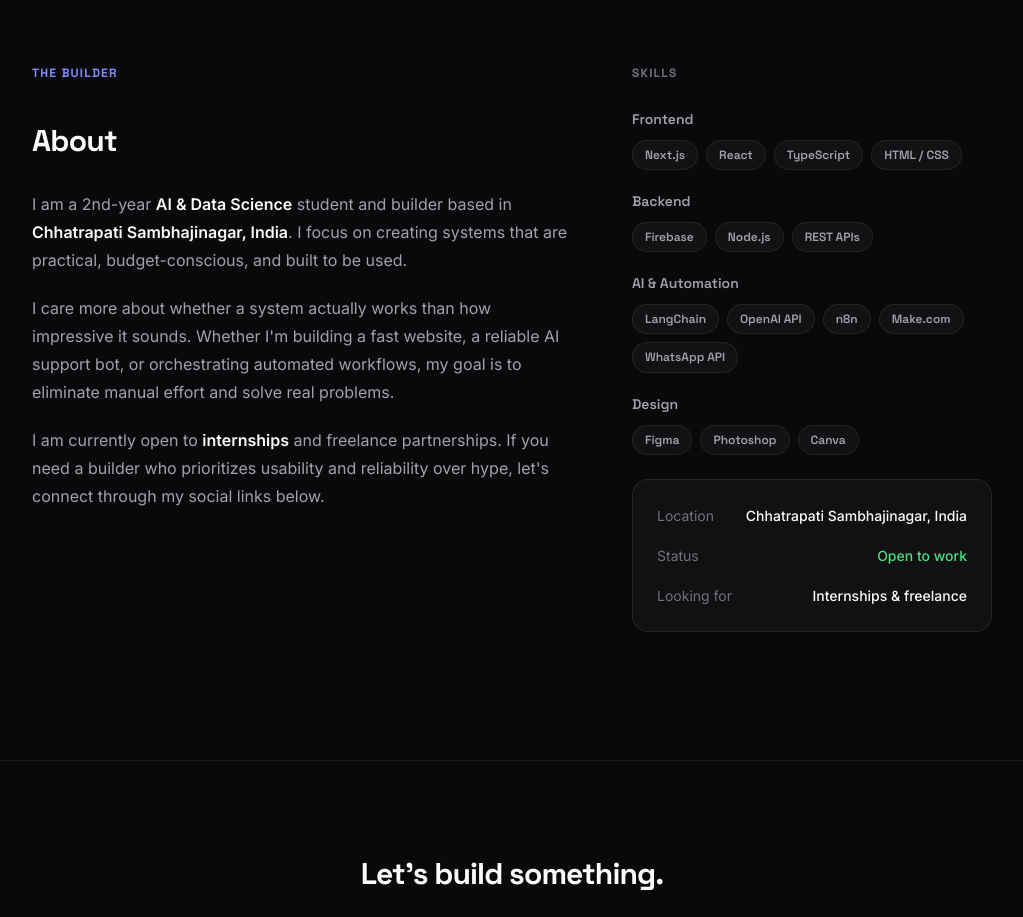
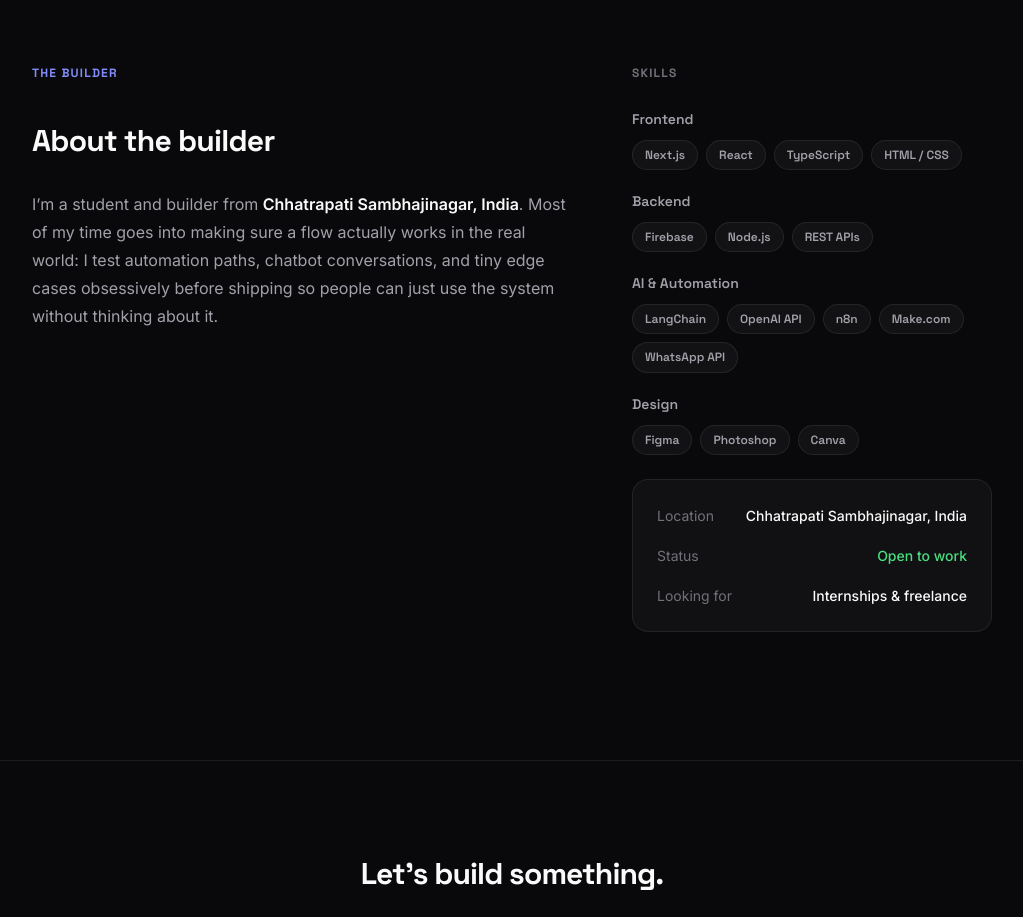
Before and after one commit to SanghpalBhakte/Personal-Porfolio-V2, a React (Vite) app: page / in a window 1280 px wide. Shown: the part 4280-5197 px from the top of the page, without its empty margins (128-1151 px from the left). Built offline with nearby package versions, Linux system fonts and the light colour scheme.

Commit message:
content: update About section to emphasize testing and shipping

```diff
--- a/src/components/About.tsx
+++ b/src/components/About.tsx
@@ -17,7 +17,7 @@ export default function About({ meta, skills, bio }: AboutProps) {
           {/* ── Left: Bio ── */}
           <div className={styles.bioCol}>
             <p className="eyebrow" aria-hidden="true">The Builder</p>
-            <h2 id="about-heading" className={styles.title}>About</h2>
+            <h2 id="about-heading" className={styles.title}>About the builder</h2>
 
             <div className={styles.bio}>
               {bio.map((para, i) => (
--- a/src/data/portfolio.ts
+++ b/src/data/portfolio.ts
@@ -131,7 +131,5 @@ export const SKILLS: Record<string, string[]> = {
 };
 
 export const BIO_PARAGRAPHS = [
-  "I am a 2nd-year <strong>AI & Data Science</strong> student and builder based in <strong>Chhatrapati Sambhajinagar, India</strong>. I focus on creating systems that are practical, budget-conscious, and built to be used.",
-  "I care more about whether a system actually works than how impressive it sounds. Whether I'm building a fast website, a reliable AI support bot, or orchestrating automated workflows, my goal is to eliminate manual effort and solve real problems.",
-  "I am currently open to <strong>internships</strong> and freelance partnerships. If you need a builder who prioritizes usability and reliability over hype, let's connect through my social links below."
+  "I’m a student and builder from <strong>Chhatrapati Sambhajinagar, India</strong>. Most of my time goes into making sure a flow actually works in the real world: I test automation paths, chatbot conversations, and tiny edge cases obsessively before shipping so people can just use the system without thinking about it."
 ];
```
